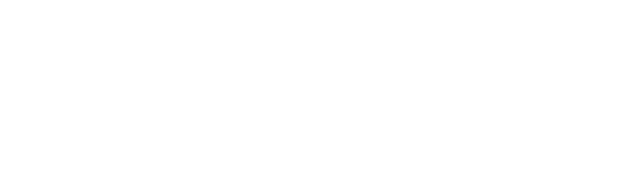
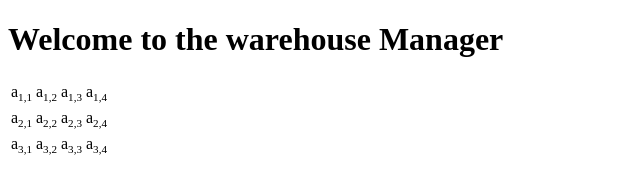
Before and after one commit to FedericoPalaz/SE2_16_173731_L2, a plain HTML site: page index.html in a window 1280 px wide. Shown: the whole page, without its empty margins (0-640 px from the left). Drawn offline with Linux system fonts and the light colour scheme.

Commit message:
Aggiunto tabella

```diff
--- a/index.html
+++ b/index.html
@@ -6,6 +6,20 @@
       <title> HTML5 basics </title>
    </head>
    <body>
-       <p></p>
+        <h1>Welcome to the warehouse Manager</h1>
+        <script type="text/javascript">
+            document.write('<table>');
+            for (i=1; i<=3; i++) {
+            document.write('<tr>')
+            for (j=1; j<=4; j++) {
+            document.write('<td>');
+            document.write('a<sub><small>' + i + ',' + j + '</small></sub>');
+            document.write('</td>');
+            }
+            document.write('</tr>');
+            }
+            document.write('</table>');
+            document.close();
+        </script>
    </body>
 </html>
```
